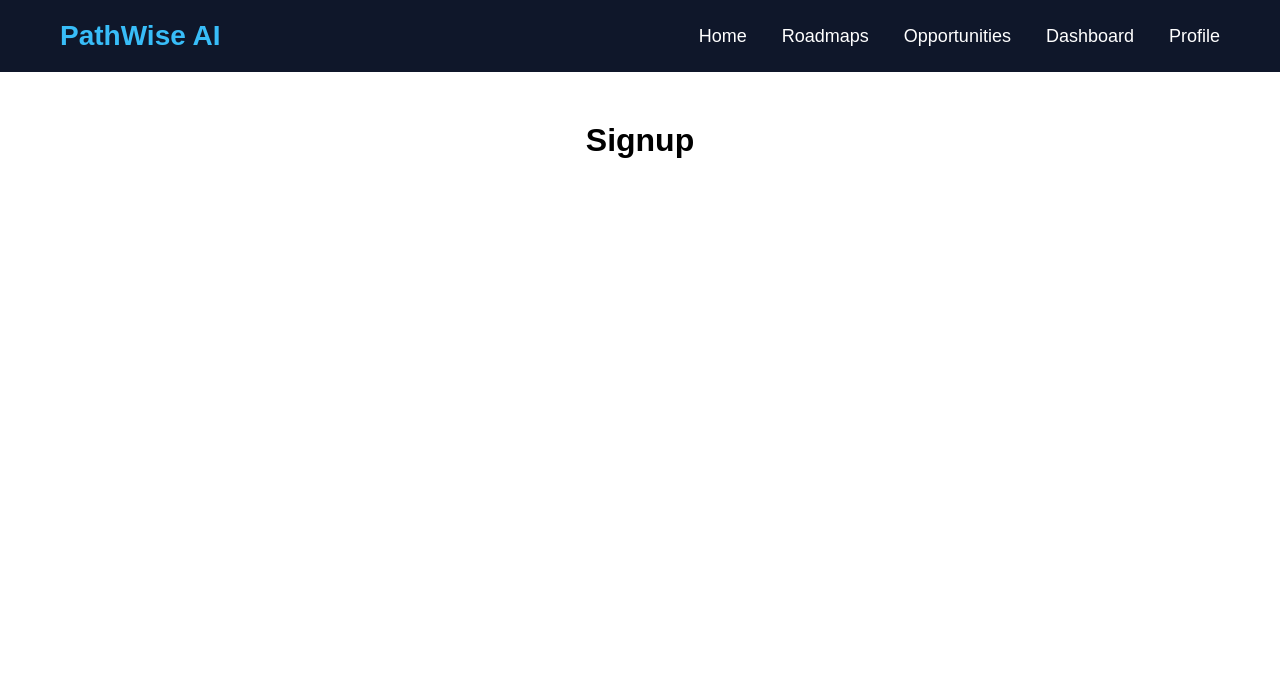
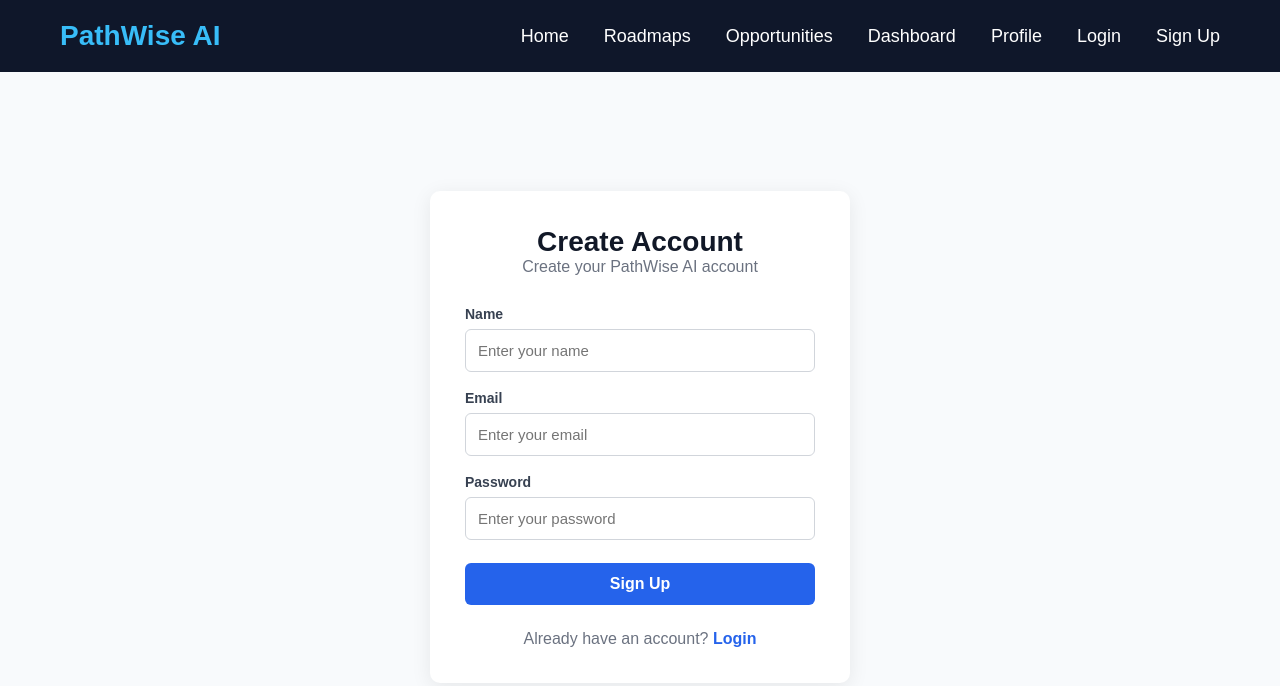
Before and after one commit to Akhu2007/career-roadmap-platform, a React (Vite) app: page /signup in a window 1280 px wide. Shown: the top 686 px of the page. Built offline with nearby package versions, Linux system fonts and the light colour scheme.

Commit message:
Add JWT authentication and login signup

```diff
--- a/src/components/Navbar.jsx
+++ b/src/components/Navbar.jsx
@@ -27,6 +27,19 @@ function Navbar() {
           <li>
             <Link to="/profile">Profile</Link>
           </li>
+
+          {/* Authentication */}
+          <li>
+            <Link to="/login" className="login-link">
+              Login
+            </Link>
+          </li>
+
+          <li>
+            <Link to="/signup" className="signup-link">
+              Sign Up
+            </Link>
+          </li>
         </ul>
       </nav>
     </header>
--- /dev/null
+++ b/src/css/auth.css
@@ -0,0 +1,92 @@
+.auth-page {
+  min-height: calc(100vh - 70px);
+  display: flex;
+  justify-content: center;
+  align-items: center;
+  background-color: #f8fafc;
+  padding: 40px 20px;
+  box-sizing: border-box;
+}
+
+.auth-card {
+  width: 100%;
+  max-width: 420px;
+  background-color: white;
+  padding: 35px;
+  border-radius: 10px;
+  box-shadow: 0 4px 20px rgba(0, 0, 0, 0.08);
+  box-sizing: border-box;
+}
+
+.auth-card h1 {
+  margin: 0;
+  text-align: center;
+  font-size: 28px;
+  color: #111827;
+}
+
+.auth-subtitle {
+  text-align: center;
+  color: #6b7280;
+  margin-bottom: 30px;
+}
+
+.auth-card form {
+  display: flex;
+  flex-direction: column;
+}
+
+.auth-card label {
+  margin-bottom: 7px;
+  color: #374151;
+  font-size: 14px;
+  font-weight: 600;
+}
+
+.auth-card input {
+  padding: 12px;
+  margin-bottom: 18px;
+  border: 1px solid #d1d5db;
+  border-radius: 6px;
+  font-size: 15px;
+  outline: none;
+  box-sizing: border-box;
+}
+
+.auth-card input:focus {
+  border-color: #2563eb;
+}
+
+.auth-button {
+  border: none;
+  padding: 12px;
+  margin-top: 5px;
+  border-radius: 6px;
+  background-color: #2563eb;
+  color: white;
+  font-size: 16px;
+  font-weight: 600;
+  cursor: pointer;
+}
+
+.auth-button:hover {
+  background-color: #1d4ed8;
+}
+
+.auth-message {
+  text-align: center;
+  margin-top: 18px;
+  color: #2563eb;
+}
+
+.auth-footer {
+  text-align: center;
+  margin-top: 25px;
+  color: #6b7280;
+}
+
+.auth-footer span {
+  color: #2563eb;
+  font-weight: 600;
+  cursor: pointer;
+}
--- a/src/pages/Login.jsx
+++ b/src/pages/Login.jsx
@@ -1,12 +1,96 @@
-import React from "react";
+import { useState } from "react";
+import { useNavigate } from "react-router-dom";
 import Navbar from "../components/Navbar";
+import "../css/auth.css";
 
 function Login() {
+  const navigate = useNavigate();
+
+  const [email, setEmail] = useState("");
+  const [password, setPassword] = useState("");
+
+  const [message, setMessage] = useState("");
+
+  const handleLogin = async (e) => {
+    e.preventDefault();
+
+    try {
+      const response = await fetch("http://localhost:5000/api/users/login", {
+        method: "POST",
+        headers: {
+          "Content-Type": "application/json",
+        },
+        body: JSON.stringify({
+          email,
+          password,
+        }),
+      });
+
+      const data = await response.json();
+
+      if (response.ok) {
+        // Save JWT token
+        localStorage.setItem("token", data.token);
+
+        // Save basic user information
+        localStorage.setItem("user", JSON.stringify(data.user));
+
+        setMessage("Login successful!");
+
+        setTimeout(() => {
+          navigate("/dashboard");
+        }, 500);
+      } else {
+        setMessage(data.message || "Login failed");
+      }
+    } catch (error) {
+      setMessage("Server error. Please try again.");
+    }
+  };
+
   return (
     <>
       <Navbar />
-      <div style={{ padding: "50px", textAlign: "center" }}>
-        <h1>Login</h1>
+
+      <div className="auth-page">
+        <div className="auth-card">
+          <h1>Welcome Back</h1>
+
+          <p className="auth-subtitle">Login to your PathWise AI account</p>
+
+          <form onSubmit={handleLogin}>
+            <label>Email</label>
+
+            <input
+              type="email"
+              placeholder="Enter your email"
+              value={email}
+              onChange={(e) => setEmail(e.target.value)}
+              required
+            />
+
+            <label>Password</label>
+
+            <input
+              type="password"
+              placeholder="Enter your password"
+              value={password}
+              onChange={(e) => setPassword(e.target.value)}
+              required
+            />
+
+            <button type="submit" className="auth-button">
+              Login
+            </button>
+          </form>
+
+          {message && <p className="auth-message">{message}</p>}
+
+          <p className="auth-footer">
+            Don't have an account?{" "}
+            <span onClick={() => navigate("/signup")}>Sign Up</span>
+          </p>
+        </div>
       </div>
     </>
   );
--- a/src/pages/Signup.jsx
+++ b/src/pages/Signup.jsx
@@ -1,12 +1,102 @@
-import React from "react";
+import { useState } from "react";
+import { useNavigate } from "react-router-dom";
 import Navbar from "../components/Navbar";
+import "../css/auth.css";
 
 function Signup() {
+  const navigate = useNavigate();
+
+  const [name, setName] = useState("");
+  const [email, setEmail] = useState("");
+  const [password, setPassword] = useState("");
+
+  const [message, setMessage] = useState("");
+
+  const handleSignup = async (e) => {
+    e.preventDefault();
+
+    try {
+      const response = await fetch("http://localhost:5000/api/users/register", {
+        method: "POST",
+        headers: {
+          "Content-Type": "application/json",
+        },
+        body: JSON.stringify({
+          name,
+          email,
+          password,
+        }),
+      });
+
+      const data = await response.json();
+
+      if (response.ok) {
+        setMessage("Signup successful! Redirecting to login...");
+
+        setTimeout(() => {
+          navigate("/login");
+        }, 1000);
+      } else {
+        setMessage(data.message || "Signup failed");
+      }
+    } catch (error) {
+      setMessage("Server error. Please try again.");
+    }
+  };
+
   return (
     <>
       <Navbar />
-      <div style={{ padding: "50px", textAlign: "center" }}>
-        <h1>Signup</h1>
+
+      <div className="auth-page">
+        <div className="auth-card">
+          <h1>Create Account</h1>
+
+          <p className="auth-subtitle">Create your PathWise AI account</p>
+
+          <form onSubmit={handleSignup}>
+            <label>Name</label>
+
+            <input
+              type="text"
+              placeholder="Enter your name"
+              value={name}
+              onChange={(e) => setName(e.target.value)}
+              required
+            />
+
+            <label>Email</label>
+
+            <input
+              type="email"
+              placeholder="Enter your email"
+              value={email}
+              onChange={(e) => setEmail(e.target.value)}
+              required
+            />
+
+            <label>Password</label>
+
+            <input
+              type="password"
+              placeholder="Enter your password"
+              value={password}
+              onChange={(e) => setPassword(e.target.value)}
+              required
+            />
+
+            <button type="submit" className="auth-button">
+              Sign Up
+            </button>
+          </form>
+
+          {message && <p className="auth-message">{message}</p>}
+
+          <p className="auth-footer">
+            Already have an account?{" "}
+            <span onClick={() => navigate("/login")}>Login</span>
+          </p>
+        </div>
       </div>
     </>
   );
```
